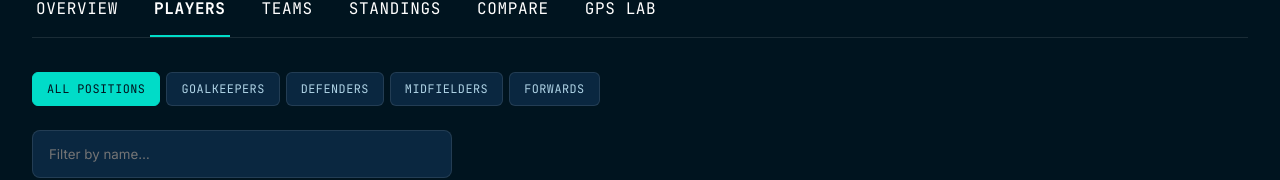
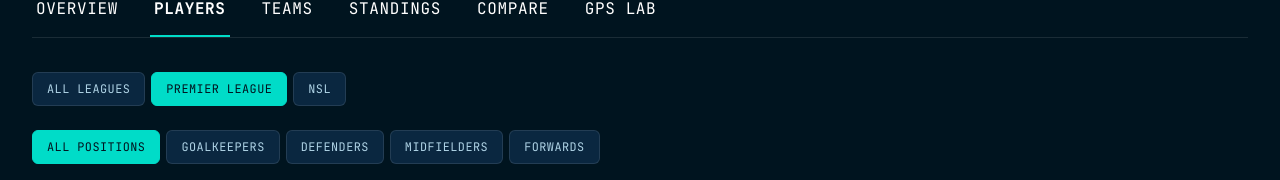
Before and after one commit to gameoncollective-create/gameon-frontend, a React (Vite) app: page /data/players in a window 1280 px wide. Shown: the part 385-565 px from the top of the page. Built offline with nearby package versions, Linux system fonts and the light colour scheme; no server answers.

Commit message:
Update Players.jsx

```diff
--- a/src/pages/data/Players.jsx
+++ b/src/pages/data/Players.jsx
@@ -2,6 +2,12 @@ import { useEffect, useState } from 'react';
 import { trackEvent } from '../../analytics.js';
 import { useGameOnData } from '../../DataContext.jsx';
 import PlayerCard from '../../components/PlayerCard.jsx';
+
+const LEAGUES = [
+  { key: 'all', label: 'All leagues' },
+  { key: 'premier', label: 'Premier League' },
+  { key: 'nsl', label: 'NSL' }
+];
 
 const POSITIONS = [
   { key: 'all', label: 'All positions' },
@@ -13,6 +19,7 @@ const POSITIONS = [
 
 export default function Players() {
   const { store } = useGameOnData();
+  const [activeLeague, setActiveLeague] = useState('premier');
   const [activePos, setActivePos] = useState('all');
   const [q, setQ] = useState('');
 
@@ -25,13 +32,21 @@ export default function Players() {
   }, [q]);
 
   const filtered = store.players.filter(p => {
+    const leagueOk = activeLeague === 'all' || (p.league || '').toLowerCase() === activeLeague;
     const posOk = activePos === 'all' || (p.position || '').toLowerCase().includes(activePos);
     const qOk = !q.trim() || p.name.toLowerCase().includes(q.trim().toLowerCase());
-    return posOk && qOk;
+    return leagueOk && posOk && qOk;
   });
 
   return (
     <>
+      <div className="tabs">
+        {LEAGUES.map(lg => (
+          <button key={lg.key} className={activeLeague === lg.key ? 'active' : ''} onClick={() => setActiveLeague(lg.key)}>
+            {lg.label}
+          </button>
+        ))}
+      </div>
       <div className="tabs">
         {POSITIONS.map(pos => (
           <button key={pos.key} className={activePos === pos.key ? 'active' : ''} onClick={() => setActivePos(pos.key)}>
```
